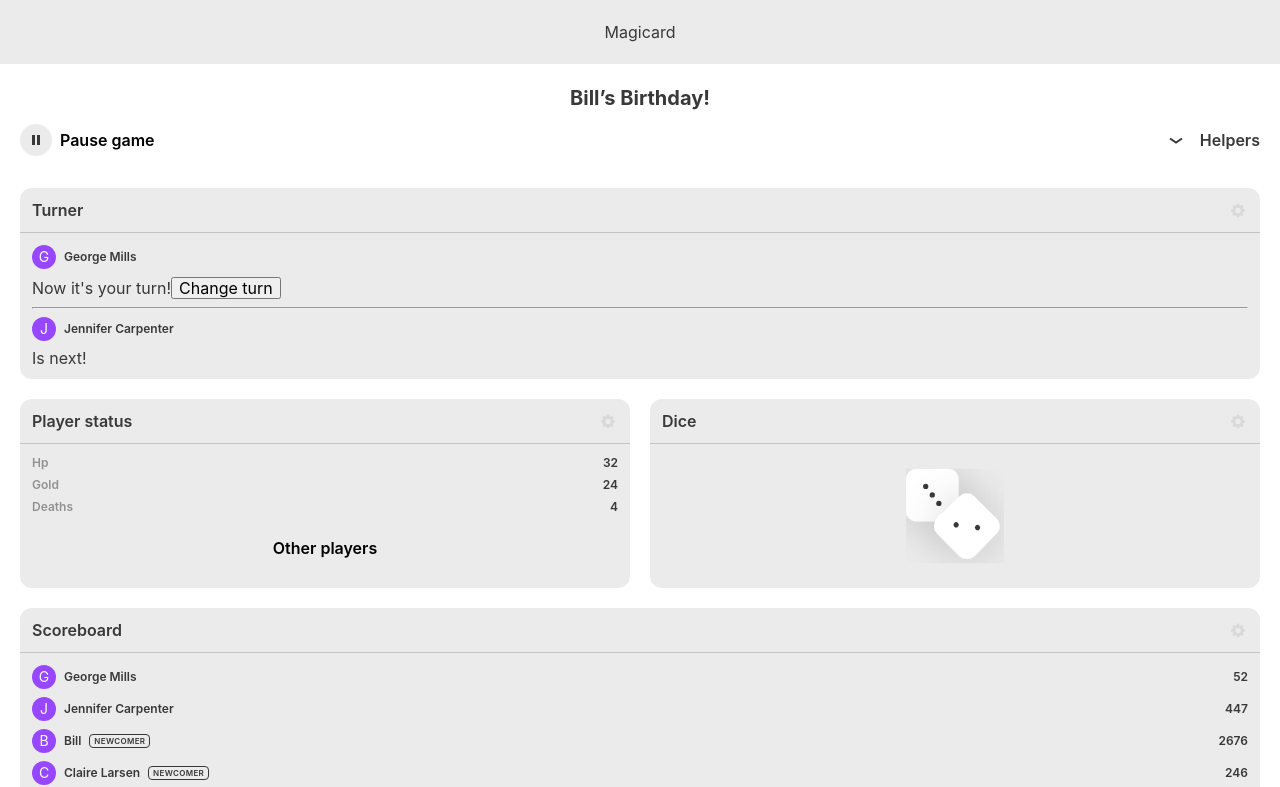
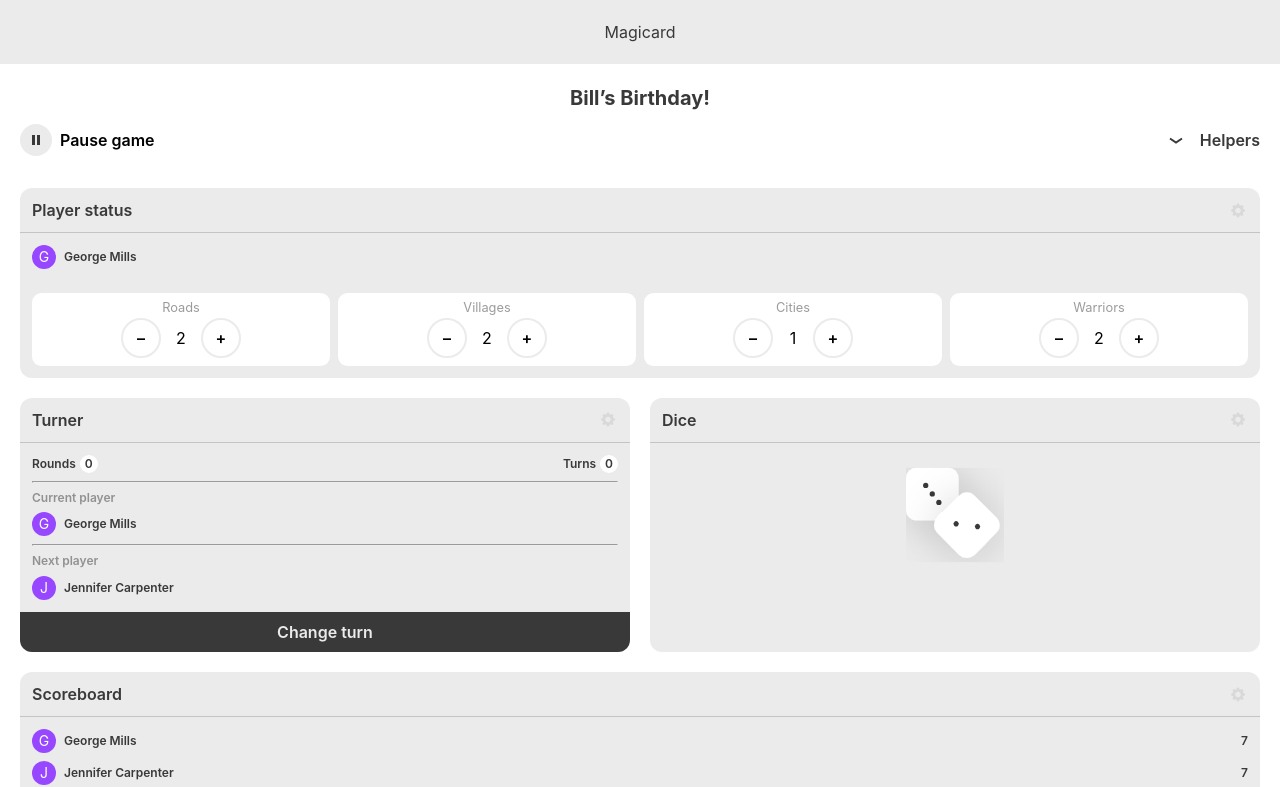
Before and after one commit to arperevalov/magicard, a React app: page /game in a window 1280 px wide. Shown: the top 787 px of the page. Built offline with nearby package versions, Linux system fonts and the light colour scheme.

Commit message:
added advanced functionality to PlayerStatus component, moved turner functionlity to userReducer, reconsidered User component

```diff
--- a/src/App/Components/Game/Game.js
+++ b/src/App/Components/Game/Game.js
@@ -38,9 +38,9 @@ let Game = (props) => {
                 Helpers</a>
         </div>
         <div className='pieces'>
-            <Turner state={props.store} dispatch={props.dispatch} />
+            <PlayerStatus store={props.store} dispatch={props.dispatch}/>
             <div className='line'>
-            <PlayerStatus players={props.store.users}/>
+            <Turner state={props.store} dispatch={props.dispatch}/>
             <Dice/>
             </div>
             <Scoreboard players={props.store.users}/>
@@ -48,7 +48,7 @@ let Game = (props) => {
             <Timer/>
             <Stopwatch/>
             </div>
-            <Helpers rounds={props.store.rounds} turns={props.store.turns}/>
+            <Helpers/>
 
         </div>
     </div>
--- a/src/App/Components/Game/Pieces/Helpers.js
+++ b/src/App/Components/Game/Pieces/Helpers.js
@@ -27,16 +27,6 @@ Actions History</a>
                 Add tool</a>
             </div>
             <div className='info'>
-
-                <div className='info__item'>
-                    <span className='title'>Rounds</span>
-                    <span className='value'>{props.rounds}</span>
-                </div>
-
-                <div className='info__item'>
-                    <span className='title'>Turns</span>
-                    <span className='value'>{props.turns}</span>
-                </div>
                 <div className='info__item'>
                     <span className='title'>Total time</span>
                     <span className='value'>49 mins</span>
--- a/src/App/Components/Game/Pieces/PlayerStatus.js
+++ b/src/App/Components/Game/Pieces/PlayerStatus.js
@@ -1,25 +1,35 @@
 import React from 'react';
+import { decrementParam, incrementParam } from '../../../Redux/reducers/userReducer';
+import User from '../../User/User';
 import Header from './components/Header';
 
 
 
 let PlayerStatus = (props) => {
 
-    let defineTurn = props
-        .players
-        .findIndex(player => {
-            return player.isTurn === true
-        })
+    let statRef = React.createRef('parameter')
+
+    let incrementUserParam = (event) => {
+        props.dispatch(incrementParam(event.target.attributes.parameterindex.value));
+    }
+
+    let decrementUserParam = (event) => {
+        props.dispatch(decrementParam(event.target.attributes.parameterindex.value));
+    }
 
     let params = (props) => {
-        let params = props.players[defineTurn].params
+        let params = props.store.users[props.store.currentPlayer].params
         let paramsNew = Object.getOwnPropertyNames(params)
         return paramsNew
             .map((parameter, index) => {
                 return (
                     <li className='stat' key={index}>
                         <span className='stat__name'>{parameter}</span>
-                        <span className='stat__value'>{params[parameter]}</span>
+                        <div className='stat__controls'>
+                            <button className='stat__control' onClick={decrementUserParam} parameterindex={parameter}>–</button>
+                            <input className='stat__value' value={params[parameter]} ref={statRef} onChange />
+                            <button className='stat__control' onClick={incrementUserParam} parameterindex={parameter}>+</button>
+                        </div>
                     </li>
                 )
             })
@@ -29,10 +39,10 @@ let PlayerStatus = (props) => {
     return <div className='piece piece__playerStatus'>
         <Header title='Player status'/>
         <div className='content'>
+            <User user={props.store.users[props.store.currentPlayer]}/>
             <ul className='stats'>
                 {params(props)}
             </ul>
-            <button>Other players</button>
         </div>
     </div>
 }
--- a/src/App/Components/Game/Pieces/Scoreboard.js
+++ b/src/App/Components/Game/Pieces/Scoreboard.js
@@ -6,7 +6,7 @@ import Header from './components/Header';
 
 let Scoreboard = (props) => {
 
-    let players = props.players.map(i => {return (<User name={i.name} points={i.params.gold+i.params.hp-i.params.deaths} tag={i.tag} key={i.id}/>)})
+    let players = props.players.map(i => {return (<User user={i} points={i.params.Roads + i.params.Villages + i.params.Cities + i.params.Warriors} key={i.id}/>)})
 
     return <div className='piece piece__scoreboard'>
         <Header title='Scoreboard'/>
--- a/src/App/Components/Game/Pieces/Turner.js
+++ b/src/App/Components/Game/Pieces/Turner.js
@@ -1,5 +1,5 @@
 import React from 'react';
-import { changeTurnCreator } from '../../Redux/reducers/userReducer';
+import { changeTurnCreator } from '../../../Redux/reducers/userReducer';
 import User from './../../User/User';
 import Header from './components/Header';
 
@@ -13,16 +13,6 @@ let Turner = (props) => {
             }
         })
 
-    let defineNext = props.state.users.map((user, index, array) => {
-        if (user.isTurn && index < array.length-1) {
-            return (<User name={array[index+1].name} tag={array[index+1].tag} key={array[index+1].id}/>)
-        } else if (user.isTurn && index >= array.length-1) {
-            return (<User name={array[0].name} tag={array[0].tag} key={array[0].id}/>)
-        } else {
-            return false
-        }
-    })
-
     let changeTurn = () =>{
         props.dispatch(changeTurnCreator())
     }
@@ -30,13 +20,30 @@ let Turner = (props) => {
     return <div className='piece piece__turner'>
         <Header title='Turner'/>
         <div className='content'>
-            {defineTurn}
-            <span className='turn'>Now it's your turn!</span>
-            <button onClick={changeTurn}>Change turn</button>
+            <div className='info'>
+                <div className='info__item'>
+                    <span className='info__name'>Rounds</span>
+                    <span className='info__value'>{props.state.rounds}</span>
+                </div>
+
+                <div className='info__item'>
+                    <span className='info__name'>Turns</span>
+                    <span className='info__value'>{props.state.turns}</span>
+                </div>
+            </div>
             <hr/>
-            {defineNext}
-            <span className='turn'>Is next!</span>
+            <div className='turn'>
+                <span className='turn__name'>Current player</span>
+                <User user={props.state.users[props.state.currentPlayer]}/>
+            </div>
+            <hr/>
+            <div className='turn'>
+                <span className='turn__name'>Next player</span>
+                <User user={props.state.users[props.state.nextPlayer]}/>
+            </div>
+
         </div>
+        <button className='piece__turner turner__button h2' onClick={changeTurn}>Change turn</button>
     </div>
 }
 
--- a/src/App/Components/Redux/reducers/userReducer.js
+++ /dev/null
@@ -1,91 +0,0 @@
-const CHANGE_TURN = 'CHANGE_TURN';
-
-let defaultVal = {
-    users: [
-        {
-            id: 1,
-            name: 'George Mills',
-            tag: false,
-            isTurn: true,
-            params: {
-                hp: 32,
-                gold: 24,
-                deaths: 4
-            }
-        }, {
-            id: 2,
-            name: 'Jennifer Carpenter',
-            tag: false,
-            isTurn: false,
-            params: {
-                hp: 44,
-                gold: 404,
-                deaths: 1
-            }
-        }, {
-            id: 3,
-            name: 'Bill',
-            tag: 'newcomer',
-            isTurn: false,
-            params: {
-                hp: 24,
-                gold: 2654,
-                deaths: 2
-            }
-        }, {
-            id: 4,
-            name: 'Claire Larsen',
-            tag: 'newcomer',
-            isTurn: false,
-            params: {
-                hp: 12,
-                gold: 234,
-                deaths: 0
-            }
-        }
-    ],
-    rounds: 0,
-    turns: 0,
-}
-
-export let userReducer = (state = defaultVal, action) => {
-    switch (action.type) {
-        case CHANGE_TURN:
-            {
-                let arrIndex = state
-                    .users
-                    .findIndex(x => x.isTurn === true);
-
-                if (arrIndex < state.users.length-1) {
-                    state
-                        .users[arrIndex]
-                        .isTurn = false;
-                    state
-                        .users[arrIndex + 1]
-                        .isTurn = true;
-                    state.turns++
-                } else {
-                    state
-                        .users[arrIndex]
-                        .isTurn = false;
-                    state.users[0].isTurn = true;
-                    state.turns++
-                    state.rounds++
-                }
-
-                return state;
-            }
-            break;
-        default:
-            {
-                console.log(
-                    '%cAction Error: Such action doesn\'t exist or no action applied',
-                    'background: #222; color: #bada55'
-                );
-                return state;
-            }
-            break;
-    }
-}
-
-export const changeTurnCreator = () => ({type: CHANGE_TURN, data: ''})
--- a/src/App/Components/User/User.js
+++ b/src/App/Components/User/User.js
@@ -1,38 +1,38 @@
 import React from 'react';
 import Avatar from './Avatar';
 
+let User = (props) => {
+
     function NameToLetters(name) {
-
         let newname = name.split('');
         return newname[0].toUpperCase()
     }
 
-let userTag = (tag) => {
-    if (tag) {
-        return <span className='user__tag'>{tag}</span>
+    let userTag = () => {
+        if (props.user.tag) {
+            return <span className='user__tag'>{props.user.tag}</span>
         } else {
             return false
         }
     }
 
-let userPoints = (points) => {
-    if (points) {
-        return <span className='user__points'>{points}</span>
+    let userPoints = () => {
+        if (props.points) {
+            return <span className='user__points'>{props.points}</span>
         } else {
-        return false
+            return
         }
     }
 
-let User = (props) => {
     return <div className='user'>
         <div className='user__info'>
-            <Avatar letter={NameToLetters(props.name)}/>
+            <Avatar letter={NameToLetters(props.user.name)}/>
             <span className='user__name'>
-                {props.name}
+                {props.user.name}
             </span>
-            {userTag(props.tag)}
+            {userTag()}
         </div>
-        {userPoints(props.points)}
+        {userPoints()}
     </div>
 }
 
--- /dev/null
+++ b/src/App/Redux/reducers/userReducer.js
@@ -0,0 +1,110 @@
+const CHANGE_TURN = 'CHANGE_TURN',
+INCREMENT_PARAM = 'INCREMENT_PARAM',
+DECREMENT_PARAM = 'DECREMENT_PARAM';
+
+let defaultVal = {
+    users: [
+        {
+            id: 1,
+            name: 'George Mills',
+            tag: false,
+            isTurn: true,
+            params: {
+                Roads: 2,
+                Villages: 2,
+                Cities: 1,
+                Warriors: 2
+            }
+        }, {
+            id: 2,
+            name: 'Jennifer Carpenter',
+            tag: false,
+            isTurn: false,
+            params: {
+                Roads: 4,
+                Villages: 2,
+                Cities: 0,
+                Warriors: 1
+            }
+        }, {
+            id: 3,
+            name: 'Bill',
+            tag: 'newcomer',
+            isTurn: false,
+            params: {
+                Roads: 1,
+                Villages: 1,
+                Cities: 2,
+                Warriors: 4
+            }
+        }, {
+            id: 4,
+            name: 'Claire Larsen',
+            tag: 'newcomer',
+            isTurn: false,
+            params: {
+                Roads: 6,
+                Villages: 1,
+                Cities: 0,
+                Warriors: 2
+            }
+        }
+    ],
+    rounds: 0,
+    turns: 0,
+    currentPlayer: 0,
+    nextPlayer: 1
+}
+
+export let userReducer = (state = defaultVal, action) => {
+    switch (action.type) {
+        case CHANGE_TURN:
+            {
+                if (state.nextPlayer === state.users.length-1) {
+                    state.currentPlayer ++
+                    state.nextPlayer = 0
+                    state.turns++
+                } else if (state.currentPlayer === state.users.length-1){
+                    state.currentPlayer = 0
+                    state.nextPlayer++
+                    state.rounds++
+                    state.turns++
+                } else {
+                    state.currentPlayer++
+                    state.nextPlayer++
+
+                    state.turns++
+                }
+
+                return state;
+            }
+            break;
+        case INCREMENT_PARAM:
+            {
+                state.users[state.currentPlayer].params[action.parameterIndex] ++
+                return state;
+            }
+            break;
+        case DECREMENT_PARAM:
+            {
+                if (state.users[state.currentPlayer].params[action.parameterIndex] !== 0) {
+                    state.users[state.currentPlayer].params[action.parameterIndex] --
+                }
+                return state;
+            }
+            break;
+        default:
+            {
+                console.log(
+                    '%cAction Error: Such action doesn\'t exist or no action applied',
+                    'background: #222; color: #bada55'
+                );
+                return state;
+            }
+            break;
+    }
+}
+
+export const changeTurnCreator = () => ({type: CHANGE_TURN, data: ''})
+export const incrementParam = (parameterIndex) => ({type: INCREMENT_PARAM, parameterIndex: parameterIndex})
+export const decrementParam = (parameterIndex) => ({type: DECREMENT_PARAM, parameterIndex: parameterIndex})
--- a/src/index.js
+++ b/src/index.js
@@ -2,7 +2,7 @@ import React from 'react';
 import ReactDOM from 'react-dom';
 import App from './App/App';
 import {BrowserRouter} from 'react-router-dom';
-import { store } from './App/Components/Redux/store';
+import { store } from './App/Redux/store';
 
 import 'normalize.css';
 import './scss/App.scss'
--- a/src/scss/Pieces.scss
+++ b/src/scss/Pieces.scss
@@ -35,9 +35,55 @@
         }
 
         &__turner {
-            button {
+            .turner__button {
+                width: 100%;
+                height: 40px;
                 line-height: 100%;
                 align-self: flex-end;
+                background-color: $text;
+                color: $cardBg;
+                border: none;
+                border-radius: 0 0 12px 12px;
+                cursor: pointer;
+            }
+
+            .info {
+                display: flex;
+                justify-content: space-between;
+                width: 100%;
+
+                &__item {
+                    display: flex;
+                    gap: 4px;
+                    align-items: baseline;
+                }
+
+                &__name, &__value {
+                        font-size: 12px;
+                        font-weight: 600;
+                        display: block;
+                        color: $text;
+                    }
+
+                &__value {
+                    padding: 2px 5px;
+                    background-color: $bg;
+                    border-radius: 2rem;
+                }
+            }
+
+            .turn {
+                display: grid;
+                gap: 4px;
+
+                &__name {
+                    font-size: 12px;
+                    font-weight: 600;
+                    display: block;
+                    color: $text;
+                    opacity: .5;
+                    margin-bottom: 4px;
+                }
             }
         }
 
@@ -63,7 +109,7 @@
             flex-direction: column;
             gap: 16px;
             justify-content: space-between;
-            align-items: center;
+            align-items: flex-start;
             }
 
             button {
@@ -71,6 +117,56 @@
                 border: none;
                 padding: 2px 4px;
                 font-weight: 600;
+            }
+
+            .stats {
+                list-style-type: none;
+                padding: 0;
+                margin: 0;
+                width: 100%;
+                display: flex;
+                gap: 8px;
+                flex-wrap: wrap;
+
+                .stat {
+                    width: fit-content;
+                    display: grid;
+                    gap: 2px;
+                    align-content: center;
+                    justify-content: center;
+                    background-color: $bg;
+                    border-radius: 0.6rem;
+                    padding: 0.5rem;
+                    flex: 1;
+
+                    &__name {
+                        display: block;
+                        text-align: center;
+                        font-size: 0.8rem;
+                        opacity: .5;
+                        text-transform: capitalize;
+                    }
+
+                    &__controls {
+                        display: flex;
+                    }
+
+                    &__value {
+                        width: 40px;
+                        font-size: 1rem;
+                        text-align: center;
+                        border: none;
+                        background-color: transparent;
+                    }
+
+                    &__control {
+                        width: 40px;
+                        height: 40px;
+                        border-radius: 100px;
+                        border: 2px solid $cardBg;
+                        cursor: pointer;
+                    }
+                }
             }
         }
 
@@ -123,33 +219,6 @@
         }
     }
 
-    .stats {
-        list-style-type: none;
-        padding: 0;
-        margin: 0;
-        width: 100%;
-        display: grid;
-        gap: 8px;
-        margin-bottom: 16px;
-
-        .stat {
-            display: flex;
-            justify-content: space-between;
-
-            &__name, &__value {
-                font-size: 12px;
-                font-weight: 600;
-                display: block;
-                color: $text;
-            }
-
-            &__name {
-                opacity: .5;
-                text-transform: capitalize;
-            }
-        }
-    }
-
     .controls {
         display: flex;
         gap: 8px;
```
Also changed, not shown: src/App/Redux/store.js (renamed from src/App/Components/Redux/store.js). Lines whose indentation alone changed are shown as unchanged.
